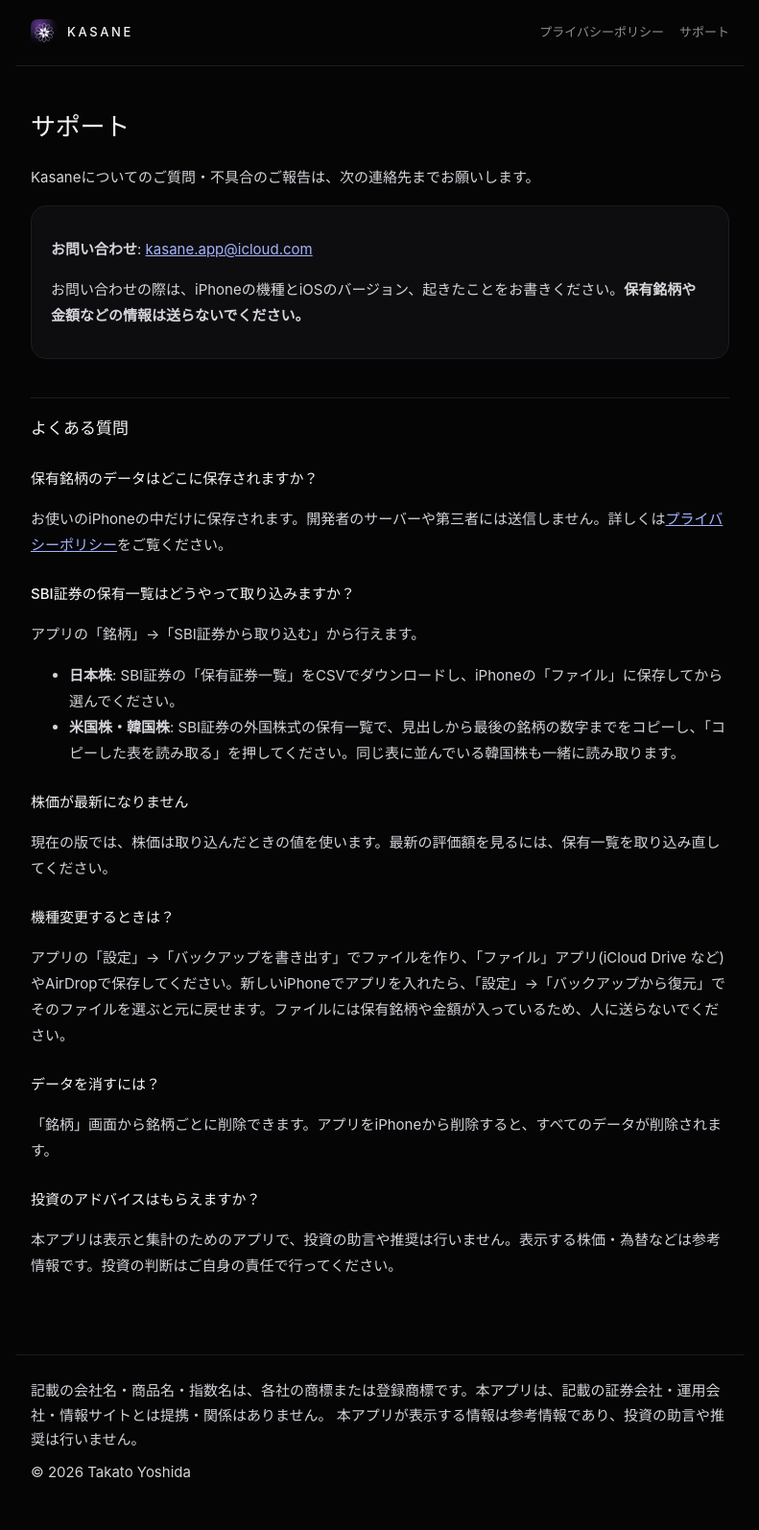
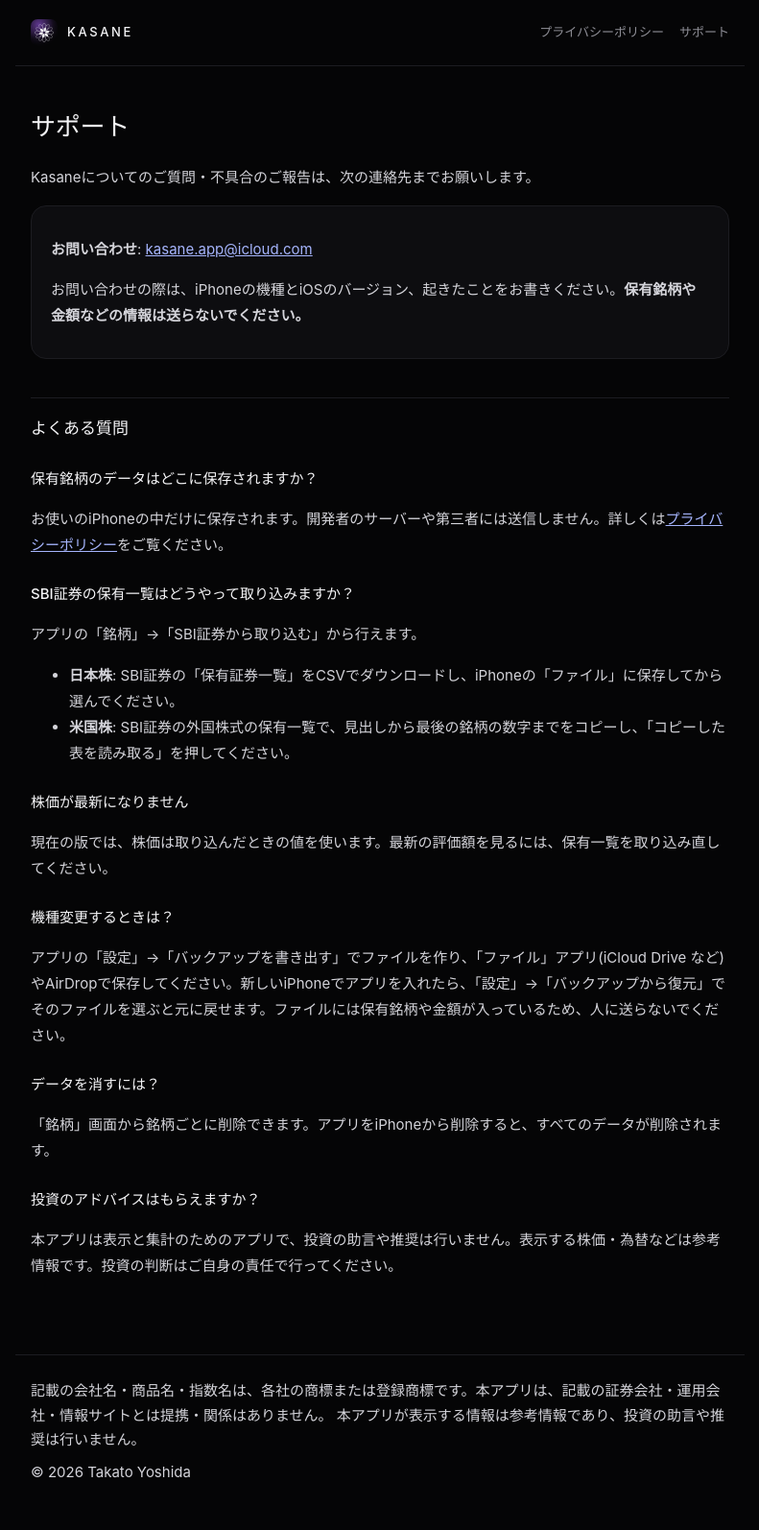
Before and after one commit to kasane-app/kasane-app.github.io, a Jekyll site: the page built from support.md, in a window 1280 px wide. Shown: the whole page at 96% size, without its empty margins (244-1035 px from the left). Built offline with Jekyll 4.4.1, drawn with Linux system fonts in a browser that asks for light colours.

Commit message:
韓国株は有料版の機能にするため、紹介ページとサポートから外す

```diff
--- a/support.md
+++ b/support.md
@@ -25,7 +25,7 @@
 アプリの「銘柄」→「SBI証券から取り込む」から行えます。
 
 - **日本株**: SBI証券の「保有証券一覧」をCSVでダウンロードし、iPhoneの「ファイル」に保存してから選んでください。
-- **米国株・韓国株**: SBI証券の外国株式の保有一覧で、見出しから最後の銘柄の数字までをコピーし、「コピーした表を読み取る」を押してください。同じ表に並んでいる韓国株も一緒に読み取ります。
+- **米国株**: SBI証券の外国株式の保有一覧で、見出しから最後の銘柄の数字までをコピーし、「コピーした表を読み取る」を押してください。
 
 ### 株価が最新になりません
 
```
Also changed, not shown: index.html (+4 -4 lines).
